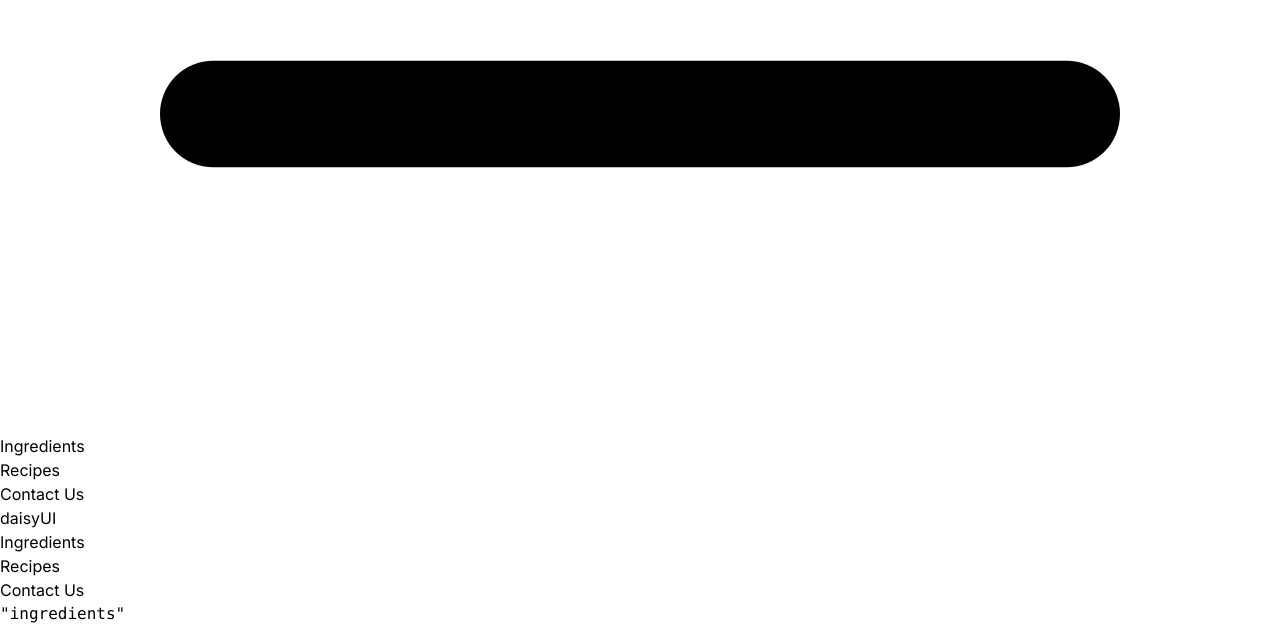
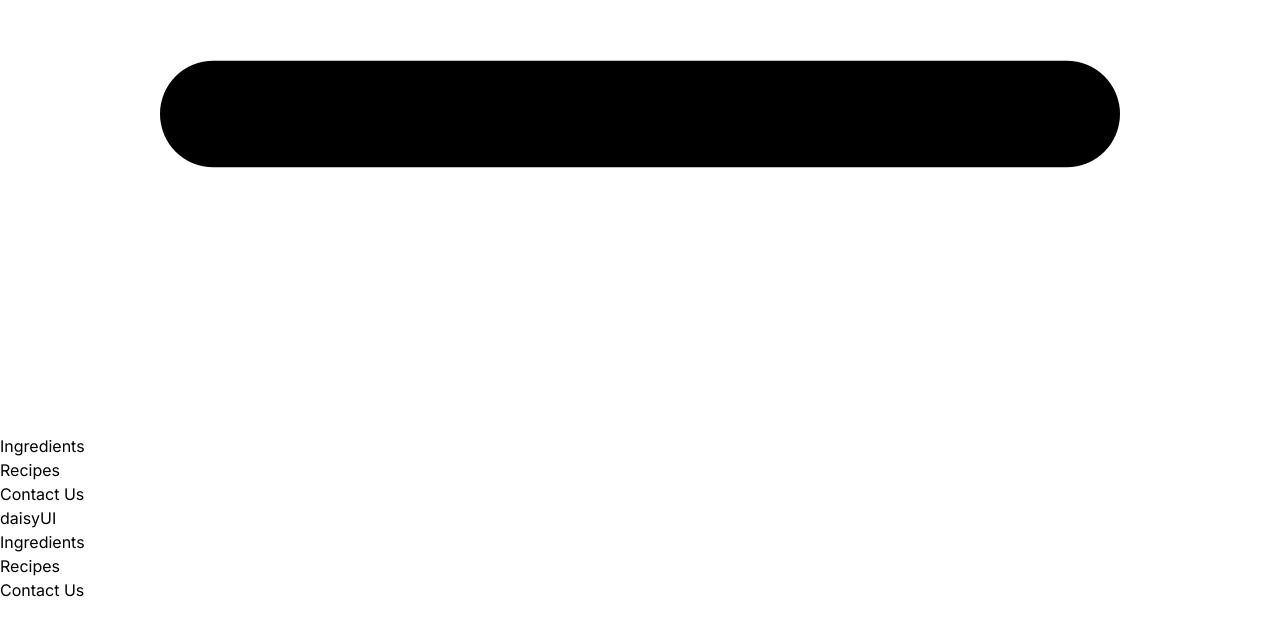
Before and after one commit to renbesson/weighit, a Next.js app: page / in a window 1280 px wide. Shown: the part 846-1472 px from the top of the page. After the commit the page ends 1448 px from the top, so only its background shows below. Built offline with nearby package versions, Linux system fonts and the light colour scheme.

Commit message:
Testing VERCEL_URL

```diff
--- a/app/page.tsx
+++ b/app/page.tsx
@@ -3,7 +3,7 @@ import Image from "next/image";
 export default function Home() {
   return (
     <main className="relative flex min-h-screen flex-col items-center justify-center">
-      <pre>{JSON.stringify("ingredients", null, 1)}</pre>
+      <pre>{process.env.VERCEL_URL}</pre>
     </main>
   );
 }
```
